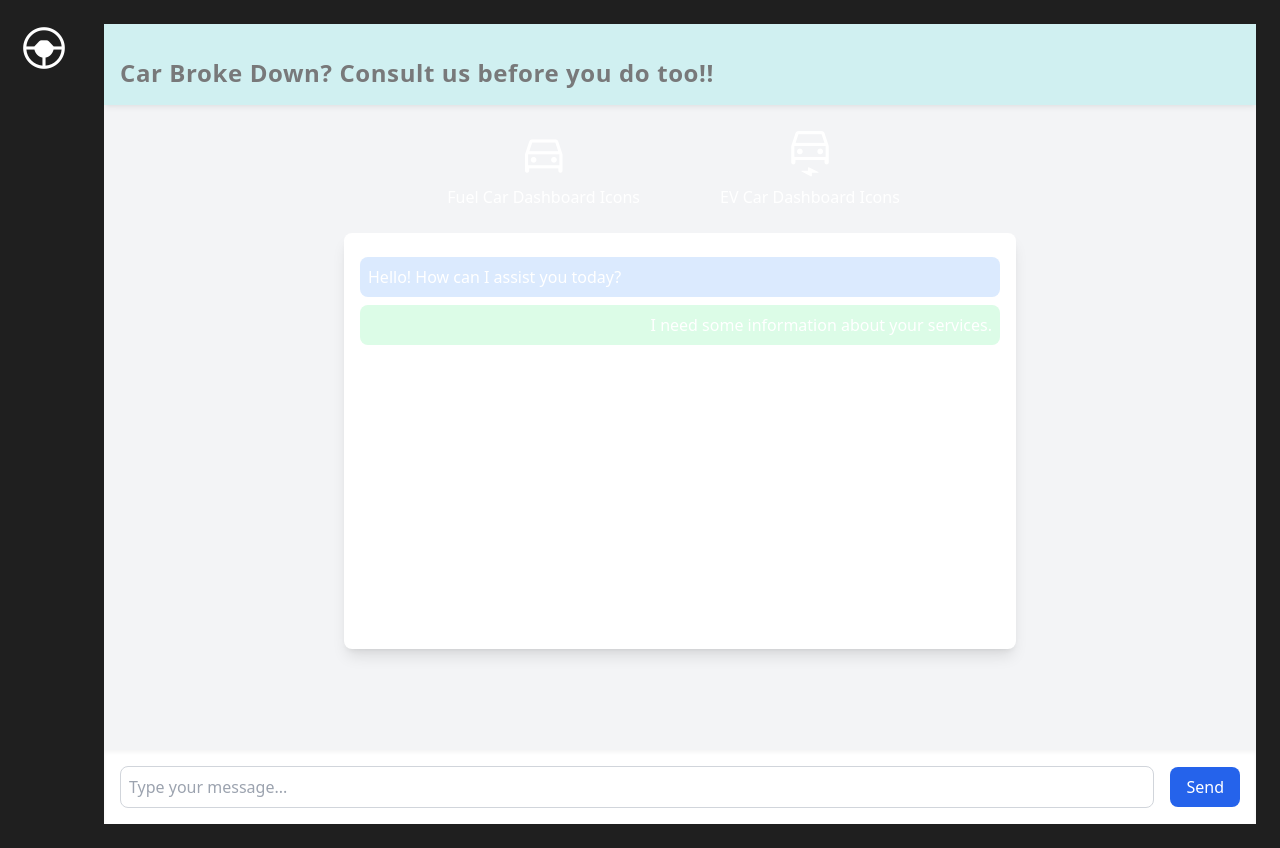
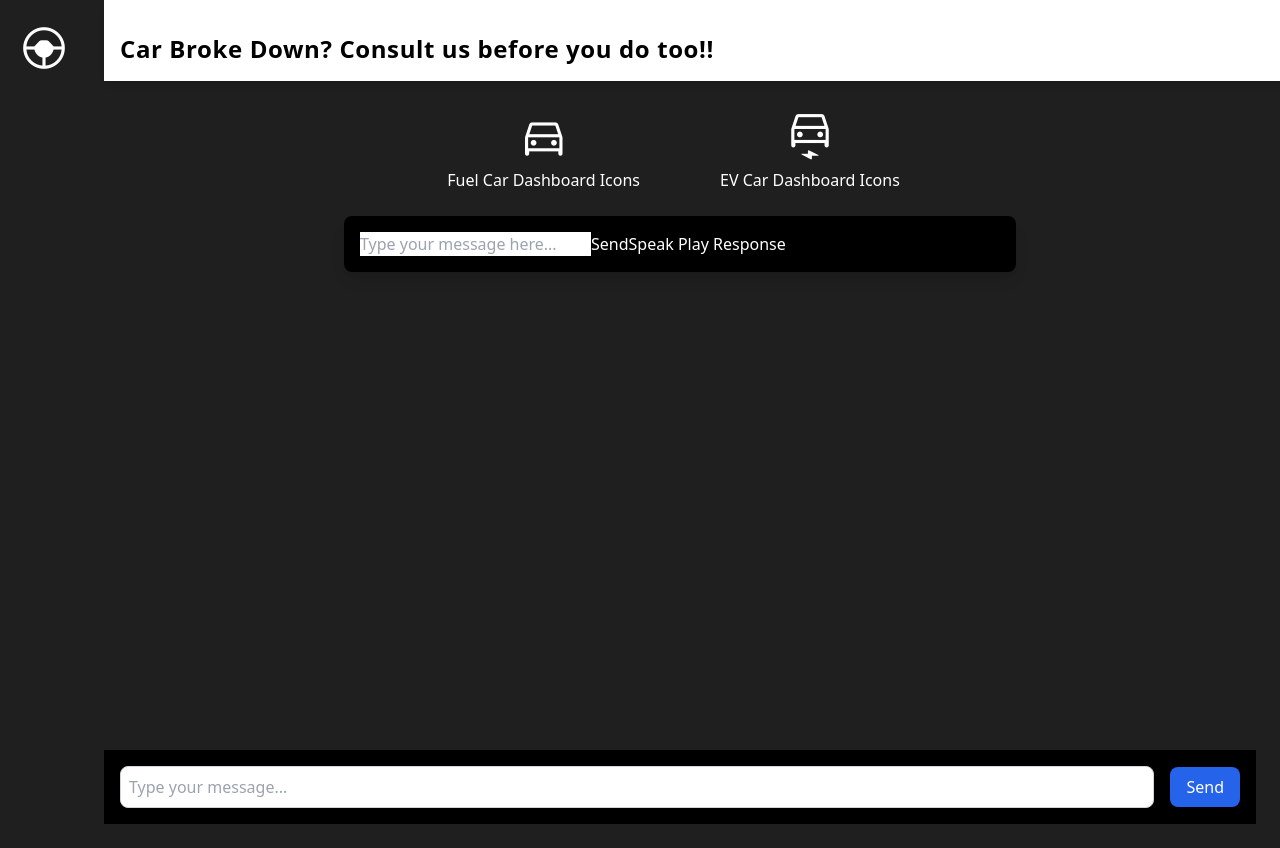
Before and after one commit to aayaniverma/Pioneers, a Next.js app in the folder front2/: page / in a window 1280 px wide. Built offline with nearby package versions, Linux system fonts and the light colour scheme.

Commit message:
dark theme

```diff
--- a/front2/src/app/context/SidebarContext.tsx
+++ /dev/null
@@ -1,31 +0,0 @@
-// src/app/context/SidebarContext.tsx
-import React, { createContext, useContext, useState, ReactNode } from 'react';
-
-type SidebarContextType = {
-  isOpen: boolean;
-  toggleSidebar: () => void;
-};
-
-const SidebarContext = createContext<SidebarContextType | undefined>(undefined);
-
-export const SidebarProvider = ({ children }: { children: ReactNode }) => {
-  const [isOpen, setIsOpen] = useState(false);
-
-  const toggleSidebar = () => {
-    setIsOpen(prevState => !prevState);
-  };
-
-  return (
-    <SidebarContext.Provider value={{ isOpen, toggleSidebar }}>
-      {children}
-    </SidebarContext.Provider>
-  );
-};
-
-export const useSidebar = () => {
-  const context = useContext(SidebarContext);
-  if (!context) {
-    throw new Error('useSidebar must be used within a SidebarProvider');
-  }
-  return context;
-};
--- a/front2/src/app/page.tsx
+++ b/front2/src/app/page.tsx
@@ -5,20 +5,20 @@ import ChatWindow from '../components/ChatWindow';
 import MessageInput from '../components/MessageInput';
 import Link from 'next/link';
 
-
-
 export default function Chatbot() {
   const words = 'Car Broke Down? Consult us before you do too!!';
 
   return (
 
-    <div className= 'ml-20 min-h-screen bg-gray-100 flex flex-col'>
-      <header className="text-white p-4 shadow-md" style={{ backgroundColor: '#AFEEEE',opacity: '0.5'}}>
+    <div className= 'ml-20  min-h-screen  flex flex-col'>
+      <header
+        className="text-white p-4 shadow-md fixed top-0 w-full z-50"
+        style={{ backgroundColor: 'white' }}
+      >
         {/* Render the TextGenerateEffect component in the header */}
         <TextGenerateEffect words={words} />
       </header>
-
-      <main className="flex-grow p-6">
+      <main className="flex-grow p-6 mt-16">
       <div className="flex justify-center mb-6">
       <div className="grid grid-cols-2 gap-20">
       <Link href="/fuel">
@@ -35,12 +35,12 @@ export default function Chatbot() {
 
 
       </div>
-        <div className="max-w-2xl mx-auto bg-white rounded-lg shadow-lg p-4">
+        <div className="max-w-2xl mx-auto bg-black rounded-lg shadow-lg p-4">
           <ChatWindow />
         </div>
       </main>
 
-      <footer className="p-4 bg-white shadow-inner">
+      <footer className="p-4 bg-black shadow-inner">
         <MessageInput />
       </footer>
     </div>
--- a/front2/src/components/ChatWindow.tsx
+++ b/front2/src/components/ChatWindow.tsx
@@ -1,24 +1,126 @@
 "use client";
-import { useState } from 'react';
+import { useState, useRef } from 'react';
 
-export default function ChatWindow() {
-  const [messages, setMessages] = useState([
-    { id: 1, text: 'Hello! How can I assist you today?', sender: 'bot' },
-    { id: 2, text: 'I need some information about your services.', sender: 'user' },
-  ]);
+export default function ChatComponent() {
+  const [userMessage, setUserMessage] = useState('');
+  const [chatHistory, setChatHistory] = useState<string[]>([]);
+  const [lastBotResponse, setLastBotResponse] = useState('');
+  const [isSpeaking, setIsSpeaking] = useState(false);
+  const [isSending, setIsSending] = useState(false);
+  const recognitionRef = useRef<null | any>(null);
+
+  // Function to handle sending the message
+  const sendMessage = () => {
+    if (isSending) return;
+    setIsSending(true);
+
+    // Post the user message and get a response from the backend
+    fetch('/Chat/GetResponseFromPdf', {
+      method: 'POST',
+      headers: { 'Content-Type': 'application/json' },
+      body: JSON.stringify({ userMessage }),
+    })
+      .then(response => response.json())
+      .then(data => {
+        setChatHistory((prev) => [
+          ...prev,
+          `User: ${userMessage}`,
+          `Chatbot: ${data.response}`,
+        ]);
+        setLastBotResponse(data.response);
+        setIsSending(false);
+      })
+      .catch(() => {
+        setIsSending(false);
+      });
+
+    // Clear input after sending
+    setUserMessage('');
+  };
+
+  // Function to start speech recognition
+  const startSpeechRecognition = () => {
+    if (!('webkitSpeechRecognition' in window)) {
+      alert("Sorry, your browser doesn't support speech recognition.");
+      return;
+    }
+
+    // Initialize recognition
+    recognitionRef.current = new (window as any).webkitSpeechRecognition();
+    recognitionRef.current.continuous = false;
+    recognitionRef.current.interimResults = true;
+    recognitionRef.current.lang = 'en-US';
+
+    recognitionRef.current.onstart = () => {
+      document.getElementById('micIndicator')!.style.display = 'block';
+    };
+
+    recognitionRef.current.onresult = (event: any) => {
+      let transcript = '';
+      for (let i = event.resultIndex; i < event.results.length; i++) {
+        transcript += event.results[i][0].transcript;
+      }
+      setUserMessage(transcript);
+    };
+
+    recognitionRef.current.onend = () => {
+      document.getElementById('micIndicator')!.style.display = 'none';
+      sendMessage(); // Send the message after recognition ends
+    };
+
+    recognitionRef.current.onerror = (event: any) => {
+      console.error("Speech recognition error: " + event.error);
+      document.getElementById('micIndicator')!.style.display = 'none';
+    };
+
+    recognitionRef.current.start();
+  };
+
+  // Function to stop speech recognition manually
+  const stopSpeechRecognition = () => {
+    if (recognitionRef.current) {
+      recognitionRef.current.stop();
+      document.getElementById('micIndicator')!.style.display = 'none';
+    }
+  };
+
+  // Function to trigger text-to-speech for the last chatbot response
+  const speakResponse = () => {
+    if (isSpeaking || !lastBotResponse) return;
+
+    const utterance = new SpeechSynthesisUtterance(lastBotResponse);
+    utterance.lang = 'en-US';
+    setIsSpeaking(true);
+
+    utterance.onend = () => {
+      setIsSpeaking(false);
+    };
+
+    speechSynthesis.speak(utterance);
+  };
 
   return (
-    <div className="h-96 overflow-y-auto">
-      {messages.map((message) => (
-        <div
-          key={message.id}
-          className={`p-2 my-2 rounded-lg ${
-            message.sender === 'bot' ? 'bg-blue-100 text-left' : 'bg-green-100 text-right'
-          }`}
-        >
-          {message.text}
-        </div>
-      ))}
+    <div>
+      <div id="chatBox">
+        {chatHistory.map((message, index) => (
+          <p key={index}>{message}</p>
+        ))}
+      </div>
+      <input
+        type="text"
+        id="userMessage"
+        value={userMessage}
+        onChange={(e) => setUserMessage(e.target.value)}
+        placeholder="Type your message here..."
+      />
+      <button id="sendButton" onClick={sendMessage} disabled={isSending}>
+        Send
+      </button>
+      <button onClick={startSpeechRecognition}>Speak</button> {/* Speech-to-text button */}
+      <button onClick={speakResponse}>Play Response</button> {/* Text-to-speech button */}
+      <div id="micIndicator" style={{ display: 'none' }}>
+        <p>🎤 Microphone is recording...</p>
+      </div>
     </div>
   );
 }
--- a/front2/src/components/Sidebar.tsx
+++ /dev/null
@@ -1,39 +0,0 @@
-"use client"; // Ensure this component is treated as a Client Component
-
-import { useState } from 'react';
-import Link from 'next/link';
-import { useSidebar } from '../app/context/SidebarContext';
-
-
-export default function Sidebar() {
-  const { isOpen, toggleSidebar } = useSidebar();
-
-  return (
-    <div className="fixed flex">
-      <div className={`bg-gray-800 text-white h-screen p-5 pt-8 ${isOpen ? 'w-64' : 'w-20'} duration-300 relative flex flex-col`}>
-        {/* Toggle button positioned at the top center */}
-        <button
-          onClick={toggleSidebar}
-          className="fixed top-7 left-9 transform -translate-x-2/4 w-10 h-10 flex items-center justify-center rounded-full z-50 transition-transform duration-300 ease-in-out"
-        >
-          {/* Material icon for toggle */}
-          <span className={`material-symbols-rounded transform duration-300 ease-in-out
-            ${isOpen ? 'rotate-90' : 'rotate-0'}`} style={{ fontSize: '50px' }}
-          >
-            {isOpen ? 'search_hands_free' : 'search_hands_free'}
-          </span>
-        </button>
-
-        {/* Sidebar content */}
-        <div className="flex flex-col mt-16">
-          <div className="flex flex-col gap-4 mt-8">
-            <button className="fixed flex items-center transition-all duration-300 ease-in-out">
-              <span className="material-symbols-rounded" style={{ fontSize: '50px', transform: 'translateX(-8px)' }}>add</span>
-              {isOpen && <span className="text-2xl ml-2">New Chat</span>}
-            </button>
-          </div>
-        </div>
-      </div>
-    </div>
-  );
-}
```
